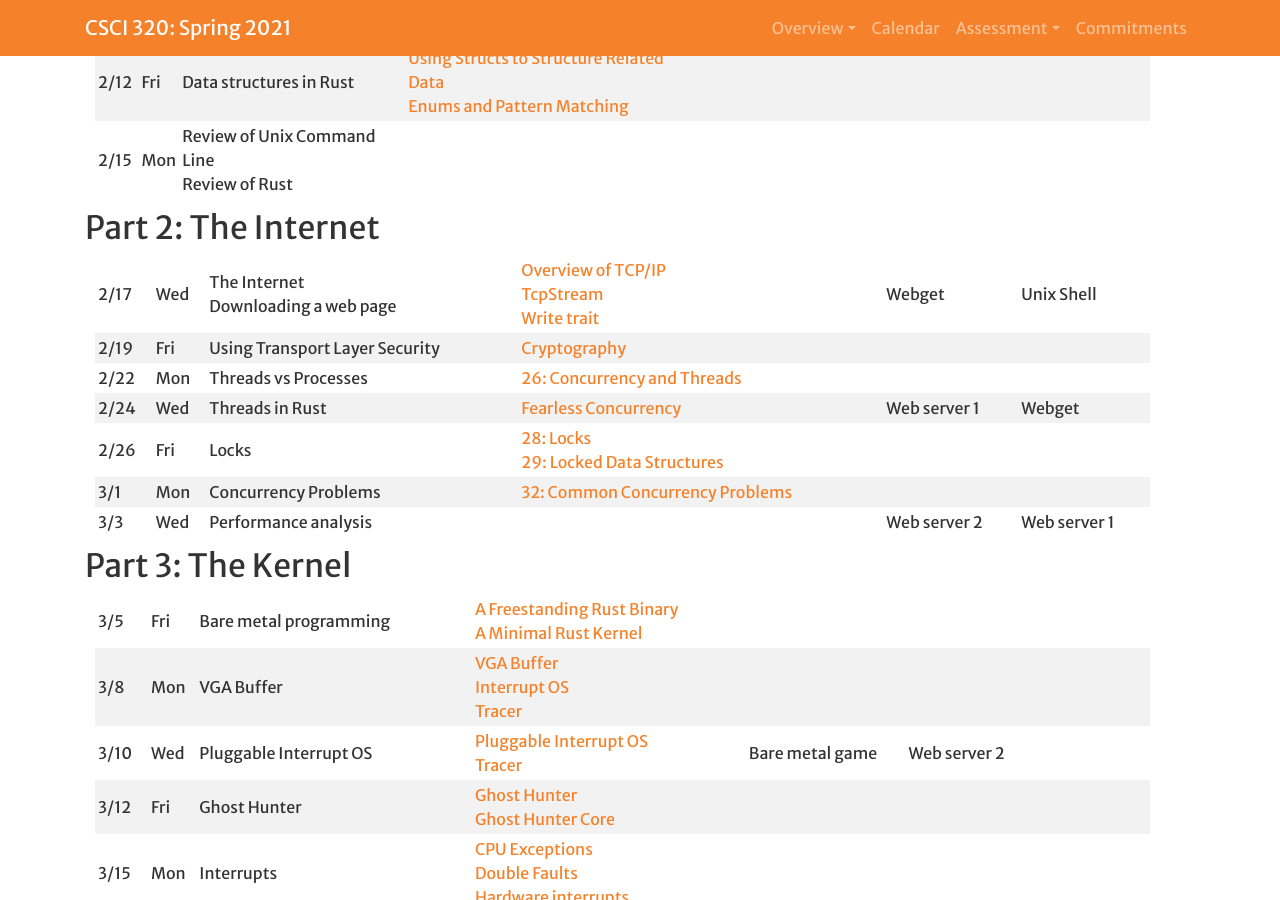
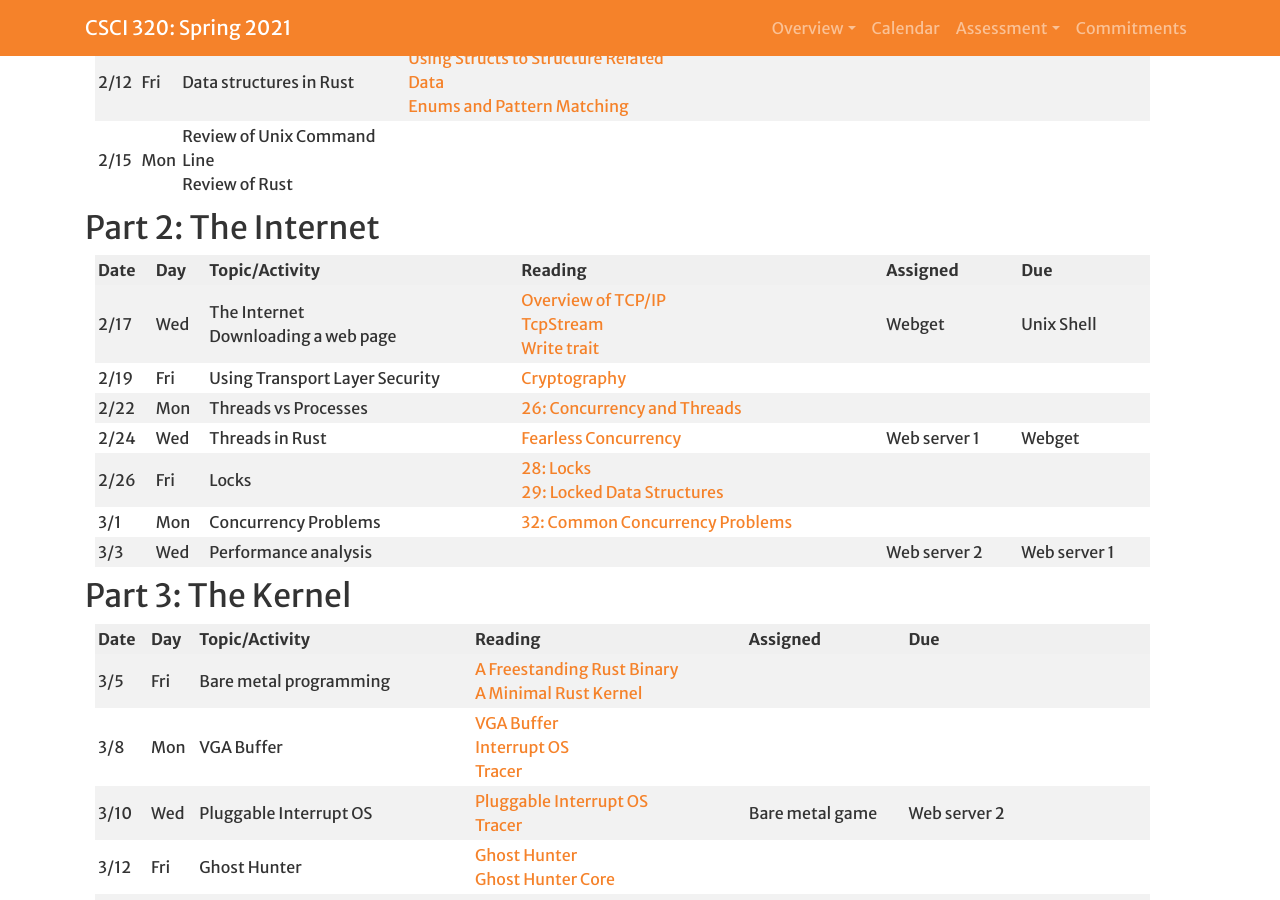
Before and after one commit to Hendrix-CS/csci320, a Jekyll site: the page built from index.md, in a window 1280 px wide and 900 px high, scrolled down 2266 px. Built offline with Jekyll 4.4.1, drawn with Linux system fonts in a browser that asks for light colours; a script that is not in the unit is left out; our own code applies the rules of GitHub Pages for plain Markdown files.

Commit message:
Added headers to each "part" of the calendar.

```diff
--- a/index.md
+++ b/index.md
@@ -54,6 +54,7 @@ Upon completing this course, our goal is for you to be able to:
 ## Part 2: The Internet
 <table cellspacing="2" cellpadding="3">
 <tbody>
+<tr><th>Date</th><th>Day</th><th>Topic/Activity</th><th>Reading</th><th>Assigned</th><th>Due</th></tr>
 <tr><td>2/17</td><td>Wed</td><td>The Internet<br>Downloading a web page</td><td><a href="https://www.oreilly.com/library/view/tcpip-network-administration/0596002971/ch01.html">Overview of TCP/IP</a><br><a href="https://doc.rust-lang.org/std/net/struct.TcpStream.html">TcpStream</a><br><a href="https://doc.rust-lang.org/std/io/trait.Write.html">Write trait</a></td><td>Webget</td><td>Unix Shell</td></tr>
 <tr><td>2/19</td><td>Fri</td><td>Using Transport Layer Security</td><td><a href="http://pages.cs.wisc.edu/~remzi/OSTEP/security-crypto.pdf">Cryptography</a></td><td></td><td></td></tr>
 <tr><td>2/22</td><td>Mon</td><td>Threads vs Processes</td><td><a href="http://pages.cs.wisc.edu/~remzi/OSTEP/threads-intro.pdf">26: Concurrency and Threads</a></td><td></td><td></td></tr>
@@ -67,6 +68,7 @@ Upon completing this course, our goal is for you to be able to:
 ## Part 3: The Kernel
 <table cellspacing="2" cellpadding="3">
 <tbody>
+<tr><th>Date</th><th>Day</th><th>Topic/Activity</th><th>Reading</th><th>Assigned</th><th>Due</th></tr>
 <tr><td>3/5</td><td>Fri</td><td>Bare metal programming</td><td><a href="https://os.phil-opp.com/freestanding-rust-binary/">A Freestanding Rust Binary</a><br><a href="https://os.phil-opp.com/minimal-rust-kernel/">A Minimal Rust Kernel</a></td><td></td><td></td></tr>
 <tr><td>3/8</td><td>Mon</td><td>VGA Buffer</td><td><a href="https://os.phil-opp.com/vga-text-mode/">VGA Buffer</a><br><a href="https://crates.io/crates/pluggable_interrupt_os">Interrupt OS</a><br><a href="https://github.com/gjf2a/bare_metal_tracer">Tracer</a></td><td></td><td></td></tr>
 <tr><td>3/10</td><td>Wed</td><td>Pluggable Interrupt OS</td><td><a href="https://crates.io/crates/pluggable_interrupt_os">Pluggable Interrupt OS</a><br><a href="https://github.com/gjf2a/bare_metal_tracer">Tracer</a></td><td>Bare metal game</td><td>Web server 2</td></tr>
```
